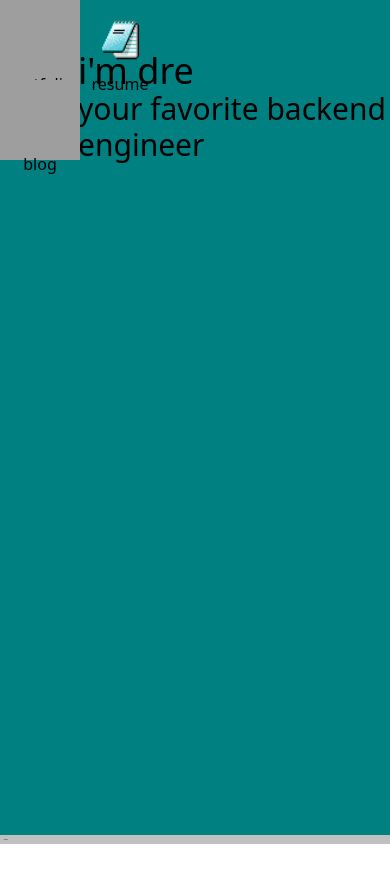
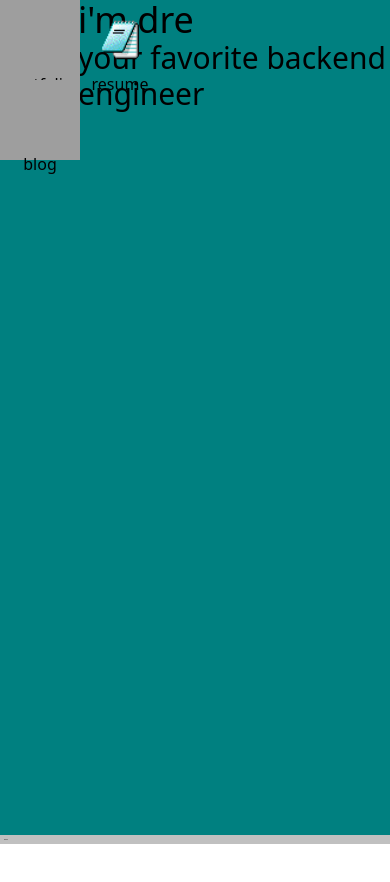
Before and after one commit to drecrash/personal-portfolio-website, an Astro site: page / in a window 390 px wide. Built offline with nearby package versions, Linux system fonts and the light colour scheme; Astro itself is replaced by a stand-in of ours; grey boxes are pictures that could not be loaded.

Commit message:
mobile layout pain

```diff
--- a/src/pages/components/WallpaperPage.tsx
+++ b/src/pages/components/WallpaperPage.tsx
@@ -190,7 +190,7 @@ export default function Wallpaper(){
 
                 </div>
 
-                <div className='pl-[20%] pt-[13%]'>
+                <div className='pl-[20%] md:pt-[13%] sm:pt-[10%]'>
                     <h1 className='text-4xl'>
                         i'm dre
                     </h1>
```
